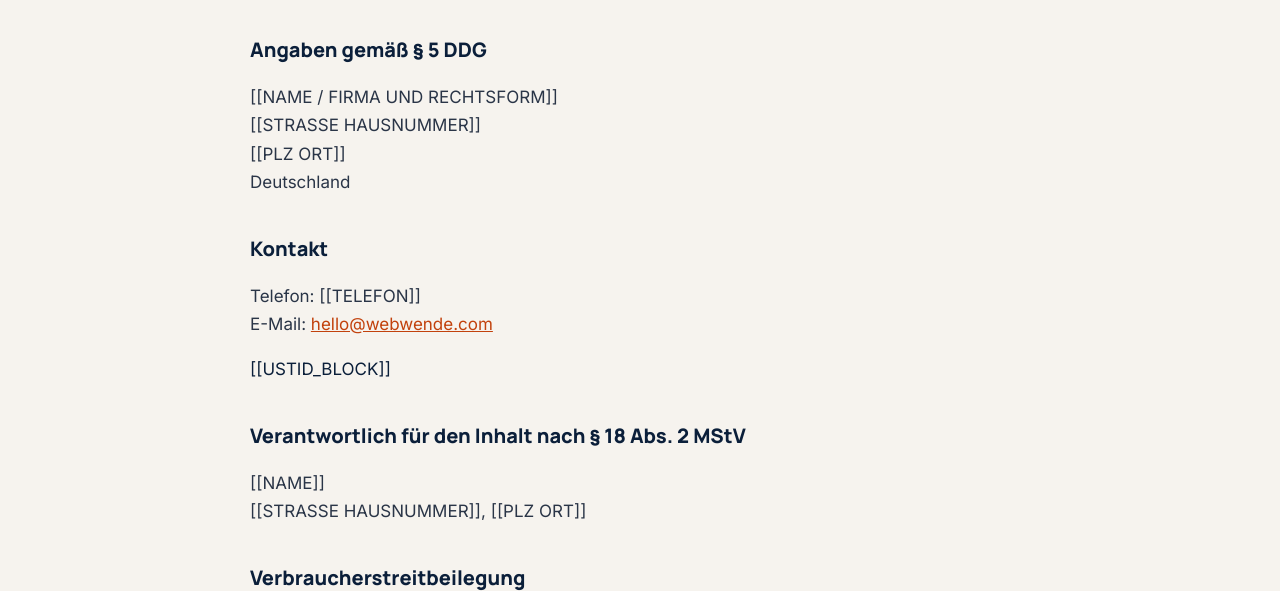
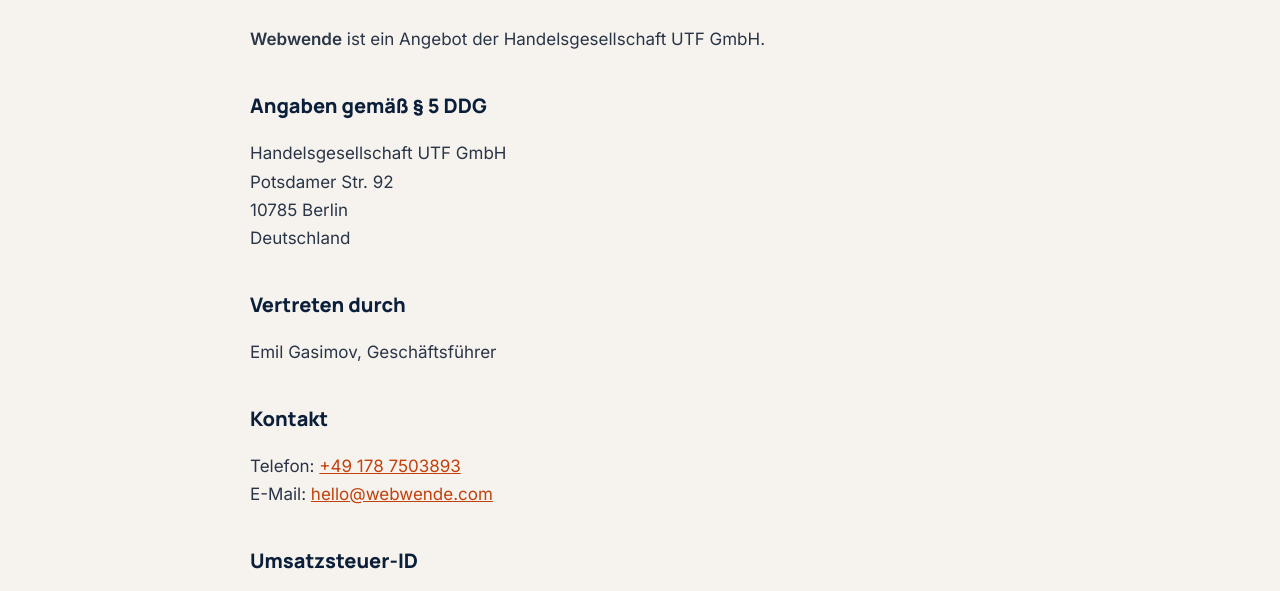
Before and after one commit to graffinme-del/webwende-site, a plain HTML site: page impressum.html in a window 1280 px wide. Shown: the part 204-795 px from the top of the page. Drawn offline with Linux system fonts and the light colour scheme.

Commit message:
Impressum, Datenschutz und Telefonnummer ergänzen
Co-Authored-By: Claude Opus 5.5 <noreply@anthropic.com>
Claude-Session: https://claude.ai/code/session_01UG8fLkuAW95RHLJd3D1iqQ

```diff
--- a/impressum.html
+++ b/impressum.html
@@ -14,13 +14,17 @@ p,li{color:#2a3547}a{color:#C2410C}footer{border-top:1px solid #E3DED6;padding:2
 </style></head><body>
 <header><div class="wrap"><a href="./"><img src="logo-white.svg" alt="Webwende"></a></div></header>
 <main><div class="wrap"><h1>Impressum</h1>
+<p><strong>Webwende</strong> ist ein Angebot der Handelsgesellschaft UTF GmbH.</p>
 <h2>Angaben gemäß § 5 DDG</h2>
-<p>[[NAME / FIRMA UND RECHTSFORM]]<br>[[STRASSE HAUSNUMMER]]<br>[[PLZ ORT]]<br>Deutschland</p>
+<p>Handelsgesellschaft UTF GmbH<br>Potsdamer Str. 92<br>10785 Berlin<br>Deutschland</p>
+<h2>Vertreten durch</h2>
+<p>Emil Gasimov, Geschäftsführer</p>
 <h2>Kontakt</h2>
-<p>Telefon: [[TELEFON]]<br>E-Mail: <a href="mailto:hello@webwende.com">hello@webwende.com</a></p>
-[[USTID_BLOCK]]
+<p>Telefon: <a href="tel:+491787503893">+49 178 7503893</a><br>E-Mail: <a href="mailto:hello@webwende.com">hello@webwende.com</a></p>
+<h2>Umsatzsteuer-ID</h2>
+<p>Umsatzsteuer-Identifikationsnummer gemäß § 27a Umsatzsteuergesetz: DE271724520</p>
 <h2>Verantwortlich für den Inhalt nach § 18 Abs. 2 MStV</h2>
-<p>[[NAME]]<br>[[STRASSE HAUSNUMMER]], [[PLZ ORT]]</p>
+<p>Emil Gasimov<br>Potsdamer Str. 92, 10785 Berlin</p>
 <h2>Verbraucherstreitbeilegung</h2>
 <p>Wir sind nicht bereit und nicht verpflichtet, an Streitbeilegungsverfahren vor einer Verbraucherschlichtungsstelle teilzunehmen.</p>
 </div></main>
```
Also changed, not shown: datenschutz.html (+1 -1 lines), index.html (+1 -1 lines).
